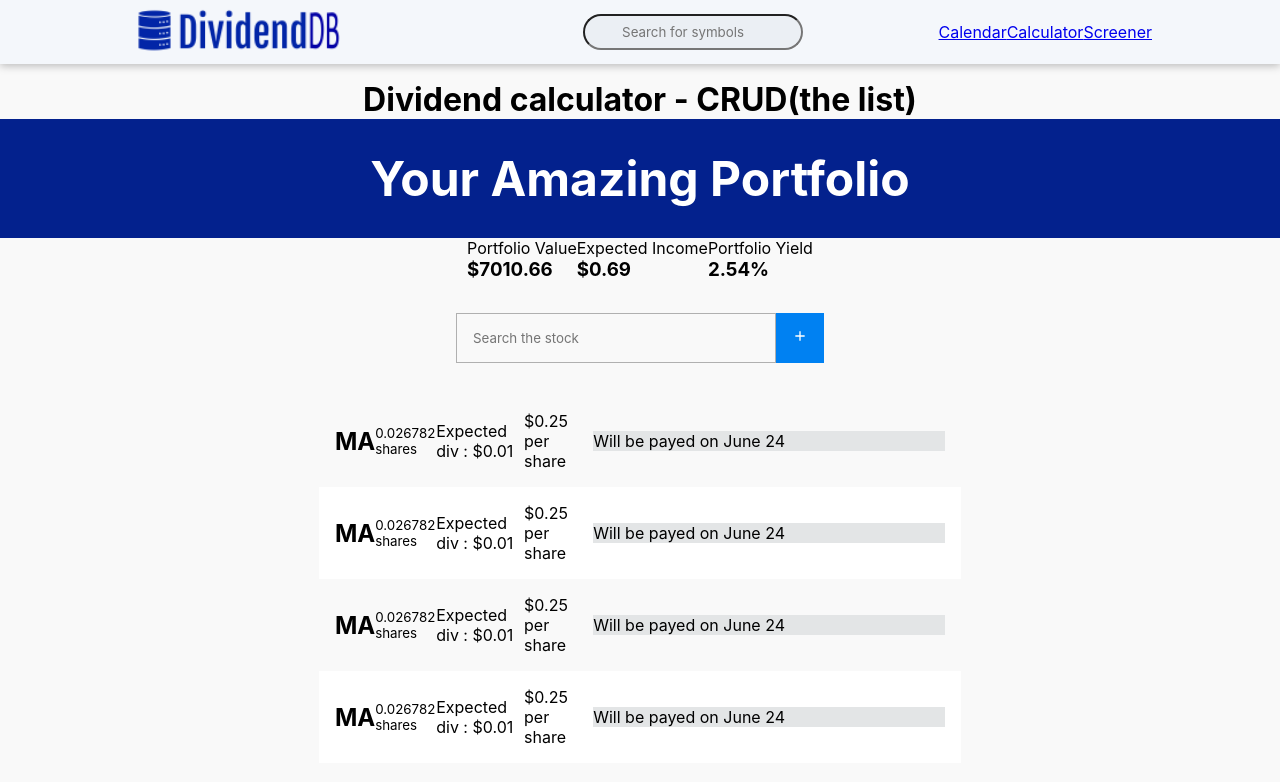
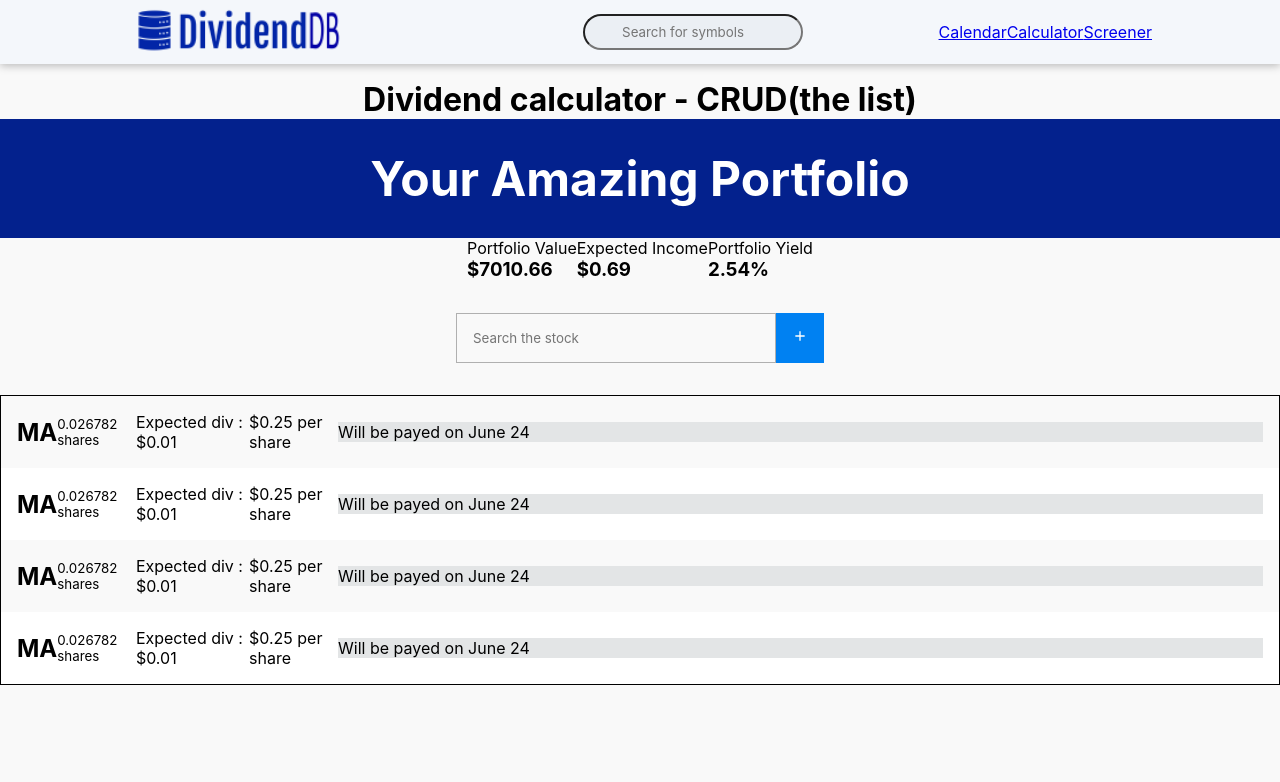
Before and after one commit to jiseong-choi/oxinion-finance, a React (Create React App) app in the folder client/: page /calculator in a window 1280 px wide. Shown: the top 782 px of the page. Built offline with nearby package versions, Linux system fonts and the light colour scheme.

Commit message:
Stock list container styling

```diff
--- a/client/src/components/common/StockList/StockList.tsx
+++ b/client/src/components/common/StockList/StockList.tsx
@@ -1,14 +1,15 @@
 import React from "react";
 import StockItem from "../StockItem/StockItem";
+import { StockListContainer } from "./styles";
 
 const StockList = () => {
   return (
-    <ul>
+    <StockListContainer>
       <StockItem />
       <StockItem />
       <StockItem />
       <StockItem />
-    </ul>
+    </StockListContainer>
   );
 };
 
--- a/client/src/components/common/StockList/styles.ts
+++ b/client/src/components/common/StockList/styles.ts
@@ -1,5 +1,6 @@
 import styled from "styled-components";
 
-export const StockList = styled.ul`
+export const StockListContainer = styled.ul`
   width: 100%;
+  border: 1px solid black;
 `;
```
